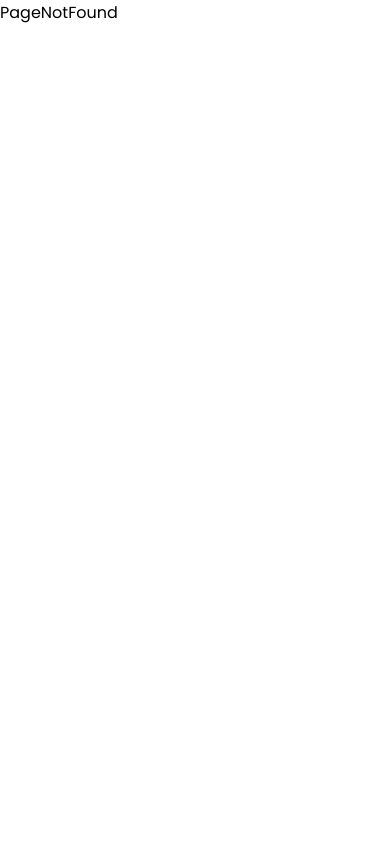
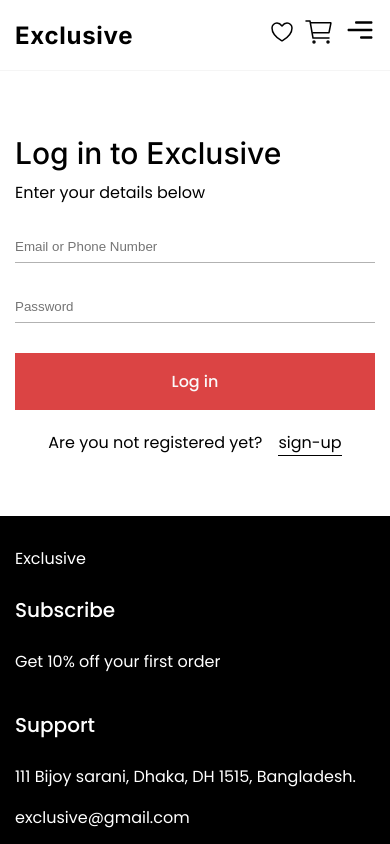
Before and after one commit to MeirzhanHg/online-store, a React (Create React App) app in the folder client/: page /login in a window 390 px wide. Shown: the top 844 px of the page. Built offline with nearby package versions, Linux system fonts and the light colour scheme.

Commit message:
auth adaptive

```diff
--- a/client/src/components/app/App.jsx
+++ b/client/src/components/app/App.jsx
@@ -13,7 +13,7 @@
             <Route path="/" element={<MainPage />} />
 
             <Route path="/sign-up" element={<SignUpPage />} />
-            <Route path="/log-in" element={<LogInPage />} />
+            <Route path="/login" element={<LogInPage />} />
 
             <Route path={"*"} element={<PageNotFound />} />
          </Routes>
--- a/client/src/components/auth/Auth.jsx
+++ b/client/src/components/auth/Auth.jsx
@@ -4,11 +4,9 @@
 import phoneImage from "assets/img/sign-image.png";
 
 import "./Auth.scss";
+import { validEmail } from 'shared/regex'
 
-const validEmail =
-   /^(([^<>()[\]\\.,;:\s@"]+(\.[^<>()[\]\\.,;:\s@"]+)*)|(".+"))@((\[[0-9]{1,3}\.[0-9]{1,3}\.[0-9]{1,3}\.[0-9]{1,3}])|(([a-zA-Z\-0-9]+\.)+[a-zA-Z]{2,}))$/;
-
-const Auth = ({ title, isNameRequired, text }) => {
+const Auth = ({ title, isNameRequired, text, link,question }) => {
    const {
       register,
       handleSubmit,
@@ -96,19 +94,14 @@
                         {text}
                      </button>
 
-                     {
-                        !isNameRequired && (
-                           <div className="form_footer">
-                           <p>
-                              Already have an account?{" "}
-                              <Link to="/log-in" className="form_logIn">
-                                 Log in
-                              </Link>
-                           </p>
-                        </div>
-                        )
-                     }
-
+                     <div className="form_footer">
+                        <p>
+                           {question}
+                           <Link to={`/${link}`} className="form_logIn">
+                              {link}
+                           </Link>
+                        </p>
+                     </div>
                   </form>
                </div>
             </div>
--- a/client/src/components/auth/Auth.scss
+++ b/client/src/components/auth/Auth.scss
@@ -4,6 +4,21 @@
    &_content {
       display: flex;
       align-items: center;
+
+   }
+
+   &_img {
+      margin-right: 40px;
+      flex: 0 1 65%;
+
+      >img {
+         max-width: 100%;
+      }
+   }
+
+   &_wrapper {
+
+      flex: 0 1 30%;
    }
 
    &_title {
@@ -20,10 +35,6 @@
       line-height: 24px;
       margin-bottom: 48px;
    }
-
-   &_img {
-      margin-right: 125px;
-   }
 }
 
 .form {
@@ -32,6 +43,7 @@
    .input {
       width: 100%;
       margin-bottom: 40px;
+
       >input {
          width: 100%;
 
@@ -72,3 +84,76 @@
    font-size: 14px;
    color: red;
 }
+
+@media (max-width: 868px) {
+   .auth {
+      &_title {
+         font-size: 30px;
+         margin-bottom: 10px;
+         letter-spacing: normal;
+      }
+
+      &_img {
+         flex: 0 1 50%;
+      }
+
+      &_wrapper {
+
+         flex: 0 1 45%;
+      }
+
+      &_details {
+         margin-bottom: 28px;
+      }
+   }
+
+   .form {
+      &_btn {
+         margin-bottom: 20px;
+      }
+
+      .input {
+         margin-bottom: 30px;
+      }
+   }
+}
+@media (max-width: 700px) {
+   .auth {
+
+
+      &_content {
+         justify-content: center;
+
+      }
+
+      &_img {
+         display: none;
+      }
+
+      &_wrapper {
+
+         flex: 0 1 50%;
+      }
+
+   }
+}
+
+@media (max-width: 500px) {
+   .auth {
+      &_wrapper {
+
+         flex: 0 1 70%;
+      }
+
+   }
+}
+
+@media (max-width: 400px) {
+   .auth {
+      &_wrapper {
+
+         flex: 1 1 100%;
+      }
+
+   }
+}
--- a/client/src/pages/LogInPage.jsx
+++ b/client/src/pages/LogInPage.jsx
@@ -4,7 +4,7 @@
 const LogInPage = () => {
    return (
       <Layout>
-         <Auth title="Log in to Exclusive" text='Log in' isNameRequired/>
+         <Auth title="Log in to Exclusive" question='Are you not registered yet?' text='Log in' isNameRequired link='sign-up'/>
       </Layout>
    );
 };
--- a/client/src/pages/SignUpPage.jsx
+++ b/client/src/pages/SignUpPage.jsx
@@ -4,7 +4,7 @@
 const SignUpPage = () => {
  return (
    <Layout signUp>
-      <Auth title='Create an account' text='Create Account'/>
+      <Auth title='Create an account' question='Already have account?'  text='Create Account' link='login'/>
    </Layout>
  )
 }
--- /dev/null
+++ b/client/src/shared/regex.js
@@ -0,0 +1,2 @@
+export const validEmail =
+	/^(([^<>()[\]\\.,;:\s@"]+(\.[^<>()[\]\\.,;:\s@"]+)*)|(".+"))@((\[[0-9]{1,3}\.[0-9]{1,3}\.[0-9]{1,3}\.[0-9]{1,3}])|(([a-zA-Z\-0-9]+\.)+[a-zA-Z]{2,}))$/
```
